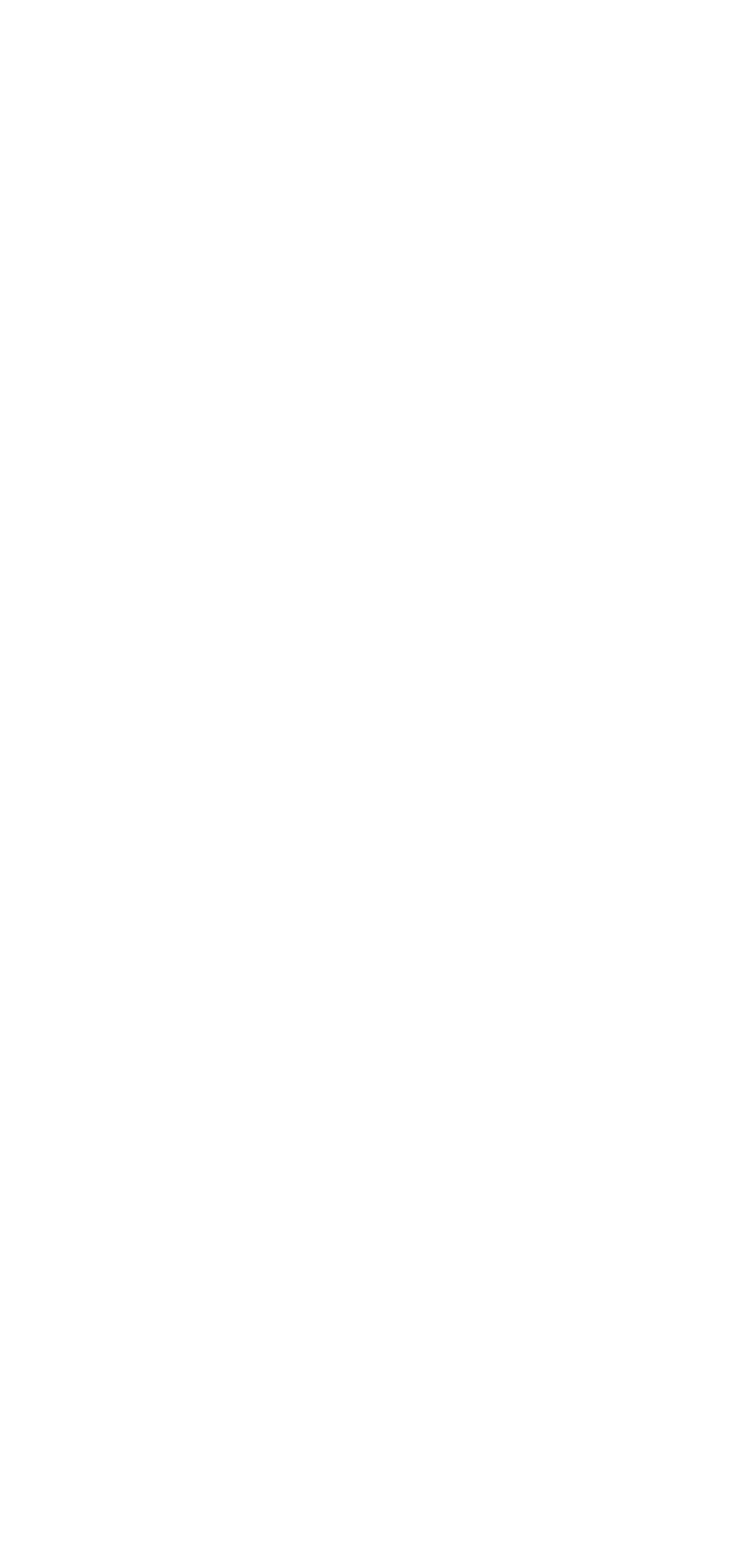
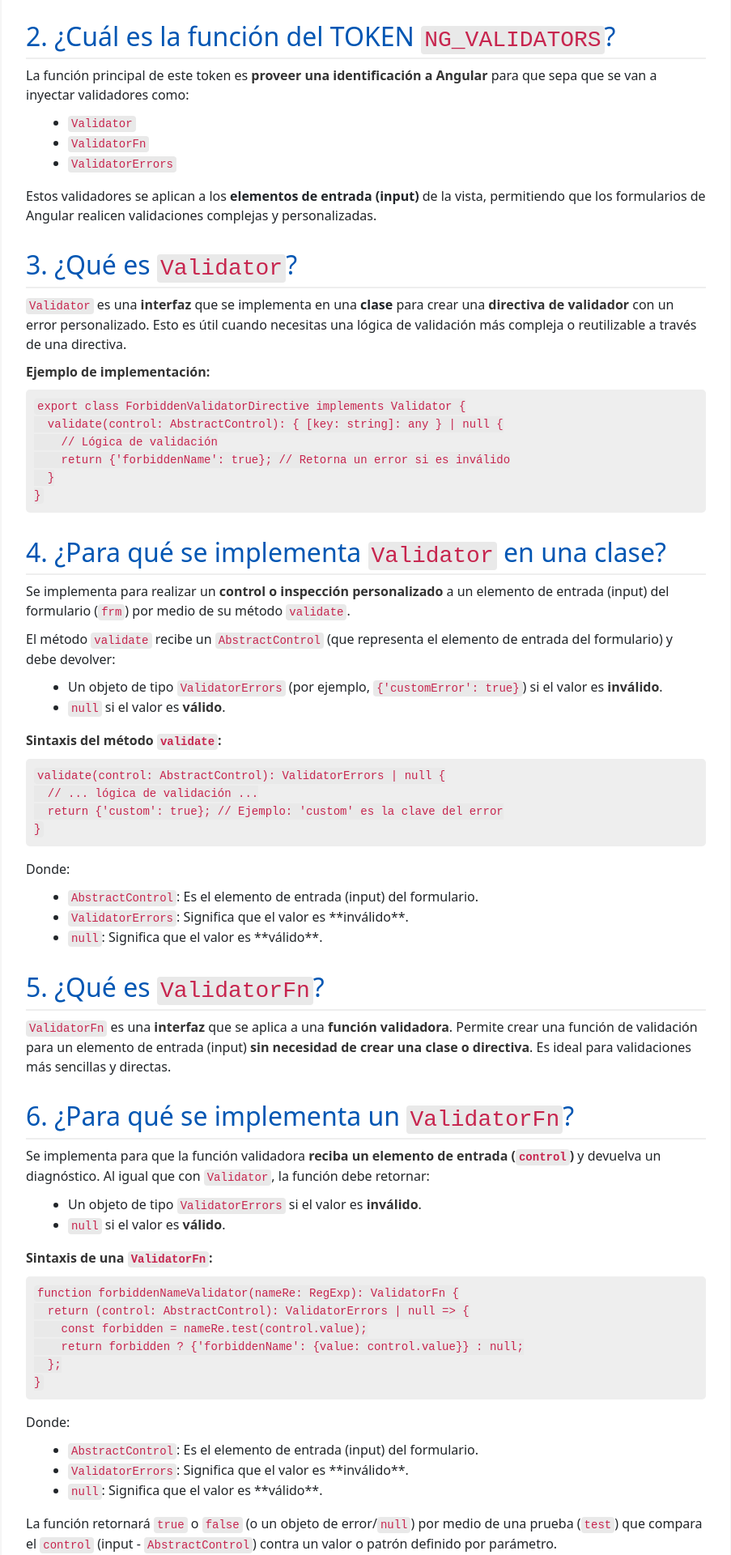
Before and after one commit to pjaramayo/Test, an Angular app: page /form-validate-template in a window 1280 px wide. Shown: the part 420-2340 px from the top of the page at 81% size, without its empty margins (188-1091 px from the left). Before the commit the page ends 800 px from the top, so only its background shows below. Built offline with nearby package versions, Linux system fonts and the light colour scheme.

Commit message:
add html

```diff
--- a/src/app/form-validate-template/forbidden-name.directive.ts
+++ b/src/app/form-validate-template/forbidden-name.directive.ts
@@ -12,7 +12,7 @@ export class ForbiddenValidatorDirective implements Validator {
   @Input('appForbiddenName') forbiddenName: string = '';
   //appForbiddenName es un alias que enlaza con el alias del html.
   //forbiddenName es una propiedad para trabajar en este fichero.ts, esta contiene Ramón.
-  validate(control: AbstractControl): ValidationErrors | null { //Aqui se cheque que el input tenga un valor.
+  validate(control: AbstractControl): ValidationErrors | null { //Aqui se chequea que el input tenga un valor.
     if (!this.forbiddenName) {
       return null;
     }
@@ -25,6 +25,7 @@ export function forbiddenNameValidator(nameRe: RegExp): ValidatorFn {
   return (control: AbstractControl): ValidationErrors | null => {
     const forbidden = nameRe.test(control.value);
     console.log('Bool ->'+forbidden)
+    console.log('control value '+control.value)
     return forbidden ? { forbiddenName: { value: control.value } } : null;
   };
 }
--- a/src/app/form-validate-template/form-validate-template.component.css
+++ b/src/app/form-validate-template/form-validate-template.component.css
@@ -0,0 +1,46 @@
+ body {
+            font-family: Arial, sans-serif;
+            line-height: 1.6;
+            margin: 20px;
+            background-color: #f4f4f4;
+            color: #333;
+        }
+        .container {
+            max-width: 900px;
+            margin: auto;
+            background: #fff;
+            padding: 30px;
+            border-radius: 8px;
+            box-shadow: 0 0 10px rgba(0, 0, 0, 0.1);
+        }
+        h1, h2 {
+            color: #0056b3;
+        }
+        h2 {
+            border-bottom: 2px solid #eee;
+            padding-bottom: 5px;
+            margin-top: 30px;
+        }
+        p {
+            margin-bottom: 10px;
+        }
+        code {
+            background-color: #e9e9e9;
+            padding: 2px 4px;
+            border-radius: 4px;
+            font-family: monospace;
+            color: #c7254e;
+        }
+        pre {
+            background-color: #eee;
+            padding: 10px;
+            border-radius: 5px;
+            overflow-x: auto;
+        }
+        ul {
+            list-style-type: disc;
+            margin-left: 20px;
+        }
+        strong {
+            color: #333;
+        }
--- a/src/app/form-validate-template/form-validate-template.component.html
+++ b/src/app/form-validate-template/form-validate-template.component.html
@@ -1,16 +1,7 @@
 <form>
   <label class="col-form-label" for="name">Name: </label>
-  <input
-    type="text"
-    id="name"
-    name="name"
-    class="form-control"
-    required
-    minlength="4"
-    appForbiddenName="Ramón"
-    [(ngModel)]="actor.name"
-    #ame="ngModel"
-  />
+  <input type="text" id="name" name="name" class="form-control" required minlength="4" appForbiddenName="Ramón"
+    [(ngModel)]="actor.name" #ame="ngModel" />
 
   @if (ame.invalid && (ame.dirty || ame.touched)) {
   <div class="alert">
@@ -26,9 +17,106 @@
     }
     @if (ame.hasError('forbiddenName')) {
     <div>
-          'No puedes ingresar Ramón.'
+      No se acepta a {{ame.value}}
+
     </div>
     }
   </div>
   }
 </form>
+
+
+<div class="container">
+  <h1>Conceptos Fundamentales de Validación en Angular</h1>
+
+
+
+  <h2>1. ¿Qué es <code>NG_VALIDATORS</code>?</h2>
+  <p>Es un <strong>token de inyección de dependencias de Angular</strong> (🆔 una identificación). Angular lo utiliza
+    para agrupar y reconocer proveedores de validadores personalizados en sus formularios.</p>
+
+
+
+  <h2>2. ¿Cuál es la función del TOKEN <code>NG_VALIDATORS</code>?</h2>
+  <p>La función principal de este token es <strong>proveer una identificación a Angular</strong> para que sepa que se
+    van a inyectar validadores como:</p>
+  <ul>
+    <li><code>Validator</code></li>
+    <li><code>ValidatorFn</code></li>
+    <li><code>ValidatorErrors</code></li>
+  </ul>
+  <p>Estos validadores se aplican a los <b>elementos de entrada (input)</b> de la vista, permitiendo que los formularios
+    de Angular realicen validaciones complejas y personalizadas.</p>
+
+
+
+  <h2>3. ¿Qué es <code>Validator</code>?</h2>
+  <p><code>Validator</code> es una <strong>interfaz</strong> que se implementa en una <b>clase</b> para crear una
+    <strong>directiva de validador</strong> con un error personalizado. Esto es útil cuando necesitas una lógica de
+    validación más compleja o reutilizable a través de una directiva.
+  </p>
+  <p><strong>Ejemplo de implementación:</strong></p>
+  <pre><code>export class ForbiddenValidatorDirective implements Validator &lbrace;
+  validate(control: AbstractControl): &lbrace; [key: string]: any &rbrace; | null &lbrace;
+    // Lógica de validación
+    return &lbrace;'forbiddenName': true&rbrace;; // Retorna un error si es inválido
+  &rbrace;
+&rbrace;</code></pre>
+
+
+
+  <h2>4. ¿Para qué se implementa <code>Validator</code> en una clase?</h2>
+  <p>Se implementa para realizar un <strong>control o inspección personalizado</strong> a un elemento de entrada (input)
+    del formulario (<code>frm</code>) por medio de su método <code>validate</code>.</p>
+  <p>El método <code>validate</code> recibe un <code>AbstractControl</code> (que representa el elemento de entrada del
+    formulario) y debe devolver:</p>
+  <ul>
+    <li>Un objeto de tipo <code>ValidatorErrors</code> (por ejemplo, <code>&lbrace;'customError': true&rbrace;</code>)
+      si el valor es <strong>inválido</strong>.</li>
+    <li><code>null</code> si el valor es <strong>válido</strong>.</li>
+  </ul>
+  <p><strong>Sintaxis del método <code>validate</code>:</strong></p>
+  <pre><code>validate(control: AbstractControl): ValidatorErrors | null &lbrace;
+  // ... lógica de validación ...
+  return &lbrace;'custom': true&rbrace;; // Ejemplo: 'custom' es la clave del error
+&rbrace;</code></pre>
+  <p>Donde:</p>
+  <ul>
+    <li><code>AbstractControl</code>: Es el elemento de entrada (input) del formulario.</li>
+    <li><code>ValidatorErrors</code>: Significa que el valor es **inválido**.</li>
+    <li><code>null</code>: Significa que el valor es **válido**.</li>
+  </ul>
+
+
+
+  <h2>5. ¿Qué es <code>ValidatorFn</code>?</h2>
+  <p><code>ValidatorFn</code> es una <strong>interfaz</strong> que se aplica a una <strong>función validadora</strong>.
+    Permite crear una función de validación para un elemento de entrada (input) <strong>sin necesidad de crear una clase
+      o directiva</strong>. Es ideal para validaciones más sencillas y directas.</p>
+
+
+
+  <h2>6. ¿Para qué se implementa un <code>ValidatorFn</code>?</h2>
+  <p>Se implementa para que la función validadora <strong>reciba un elemento de entrada (<code>control</code>)</strong>
+    y devuelva un diagnóstico. Al igual que con <code>Validator</code>, la función debe retornar:</p>
+  <ul>
+    <li>Un objeto de tipo <code>ValidatorErrors</code> si el valor es <strong>inválido</strong>.</li>
+    <li><code>null</code> si el valor es <strong>válido</strong>.</li>
+  </ul>
+  <p><strong>Sintaxis de una <code>ValidatorFn</code>:</strong></p>
+  <pre><code>function forbiddenNameValidator(nameRe: RegExp): ValidatorFn &lbrace;
+  return (control: AbstractControl): ValidatorErrors | null => &lbrace;
+    const forbidden = nameRe.test(control.value);
+    return forbidden ? &lbrace;'forbiddenName': &lbrace;value: control.value&rbrace;&rbrace; : null;
+  &rbrace;;
+&rbrace;</code></pre>
+  <p>Donde:</p>
+  <ul>
+    <li><code>AbstractControl</code>: Es el elemento de entrada (input) del formulario.</li>
+    <li><code>ValidatorErrors</code>: Significa que el valor es **inválido**.</li>
+    <li><code>null</code>: Significa que el valor es **válido**.</li>
+  </ul>
+  <p>La función retornará <code>true</code> o <code>false</code> (o un objeto de error/<code>null</code>) por medio de
+    una prueba (<code>test</code>) que compara el <code>control</code> (input - <code>AbstractControl</code>) contra un
+    valor o patrón definido por parámetro.</p>
+</div>
```
Also changed, not shown: src/app/form-validate-template/D&C/Conceptos.md (+6 -5 lines), src/app/form-validate-template/D&C/flujo.md (renamed from src/app/form-validate-template/D&C/fluojo.md, +2 -2 lines), src/app/form-validate-template/D&C/Image.jpg/NG_VALIDATOR.jpg (added). Lines whose indentation alone changed are shown as unchanged.
